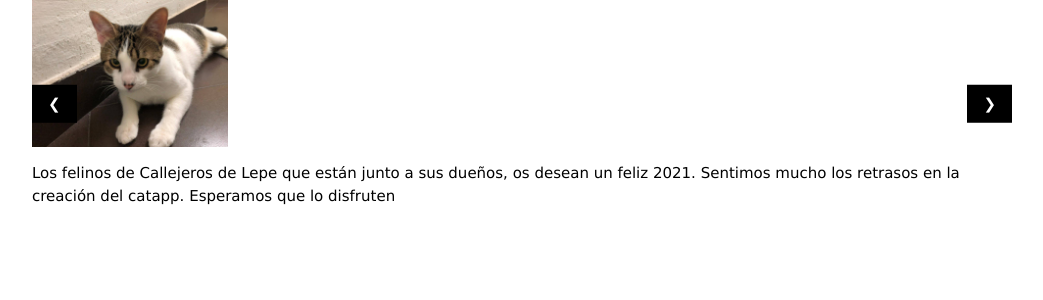
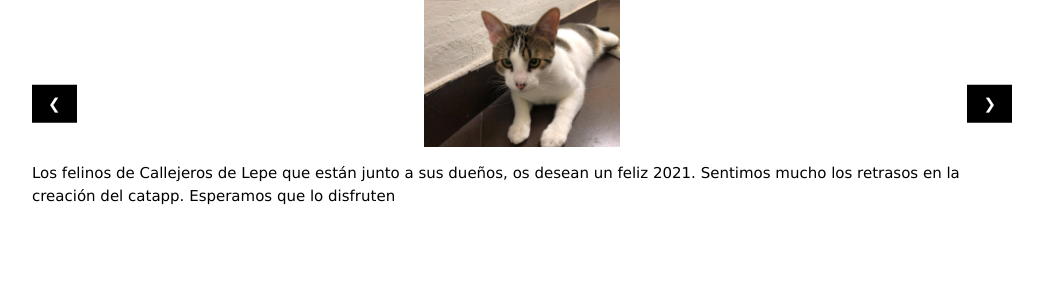
Before and after one commit to callejerosdelepe/callejerosdelepe.github.io, a Jekyll site: the page catsearch/index.html, which Jekyll copies as it is, in a window 1280 px wide. Shown: the top 300 px of the page, without its empty margins (118-1161 px from the left). Built offline with Jekyll 4.4.1, drawn with Linux system fonts in a browser that asks for light colours; comment, search, counter and statistics services are not loaded.

Commit message:
Update index.html

```diff
--- a/catsearch/index.html
+++ b/catsearch/index.html
@@ -10,7 +10,7 @@
 <!-- <p> Hola cuirioso. Estamos preparando algo especial para ti. Aunque como eres especial para nosotros te ofrecemos un buscador. Adelante, busca </p> -->
 
 <div class="w3-content w3-display-container">
-  <img class="mySlides" src="https://raw.githubusercontent.com/callejerosdelepe/callejerosdelepe.github.io/master/catsearch/catapp/2021/01/01/slide2020/photos/cat-1.jpg" style="width:20%">
+ <center> <img class="mySlides" src="https://raw.githubusercontent.com/callejerosdelepe/callejerosdelepe.github.io/master/catsearch/catapp/2021/01/01/slide2020/photos/cat-1.jpg" style="width:20%">
   <img class="mySlides" src="https://raw.githubusercontent.com/callejerosdelepe/callejerosdelepe.github.io/master/catsearch/catapp/2021/01/01/slide2020/photos/cat-2.jpg" style="width:20%">
   <img class="mySlides" src="https://raw.githubusercontent.com/callejerosdelepe/callejerosdelepe.github.io/master/catsearch/catapp/2021/01/01/slide2020/photos/cat-3.jpg" style="width:20%">
   <img class="mySlides" src="https://raw.githubusercontent.com/callejerosdelepe/callejerosdelepe.github.io/master/catsearch/catapp/2021/01/01/slide2020/photos/cat-4.jpg" style="width:20%">
@@ -69,7 +69,7 @@
   <img class="mySlides" src="https://raw.githubusercontent.com/callejerosdelepe/callejerosdelepe.github.io/master/catsearch/catapp/2021/01/01/slide2020/photos/cat-57.jpg" style="width:20%">
   <img class="mySlides" src="https://raw.githubusercontent.com/callejerosdelepe/callejerosdelepe.github.io/master/catsearch/catapp/2021/01/01/slide2020/photos/cat-58.jpg" style="width:20%">
   <img class="mySlides" src="https://raw.githubusercontent.com/callejerosdelepe/callejerosdelepe.github.io/master/catsearch/catapp/2021/01/01/slide2020/photos/cat-59.jpg" style="width:20%">
-  <img class="mySlides" src="https://raw.githubusercontent.com/callejerosdelepe/callejerosdelepe.github.io/master/catsearch/catapp/2021/01/01/slide2020/photos/cat-60.jpg" style="width:20%">
+  <img class="mySlides" src="https://raw.githubusercontent.com/callejerosdelepe/callejerosdelepe.github.io/master/catsearch/catapp/2021/01/01/slide2020/photos/cat-60.jpg" style="width:20%"></center>
 
 
 
```
